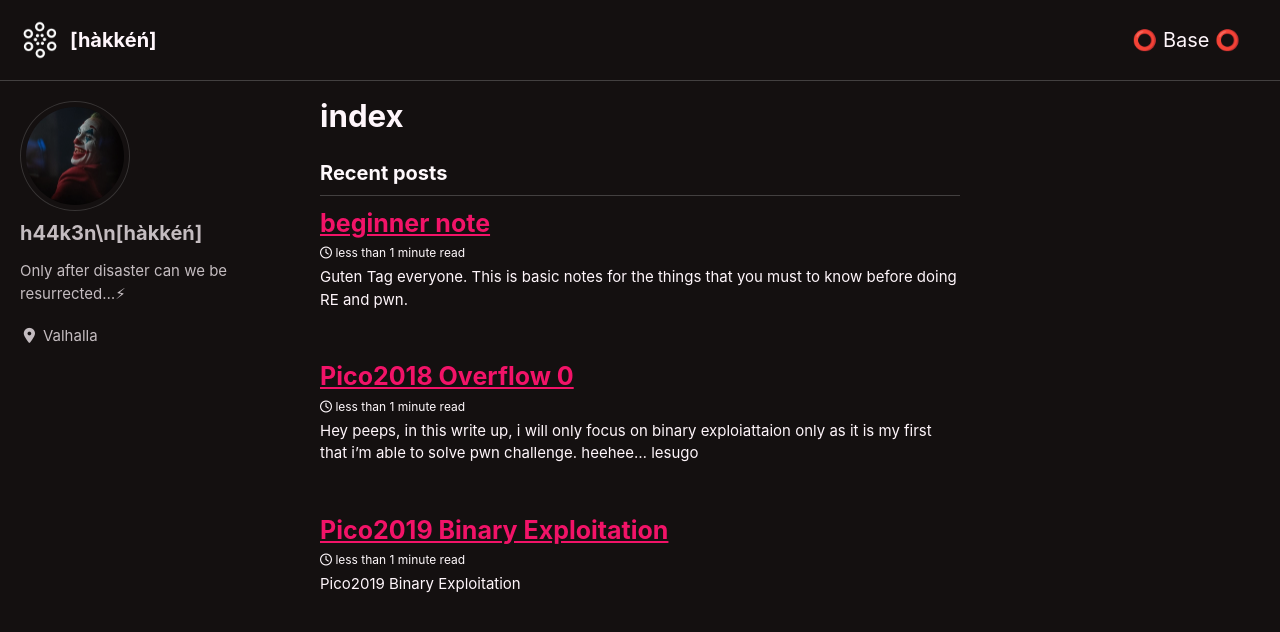
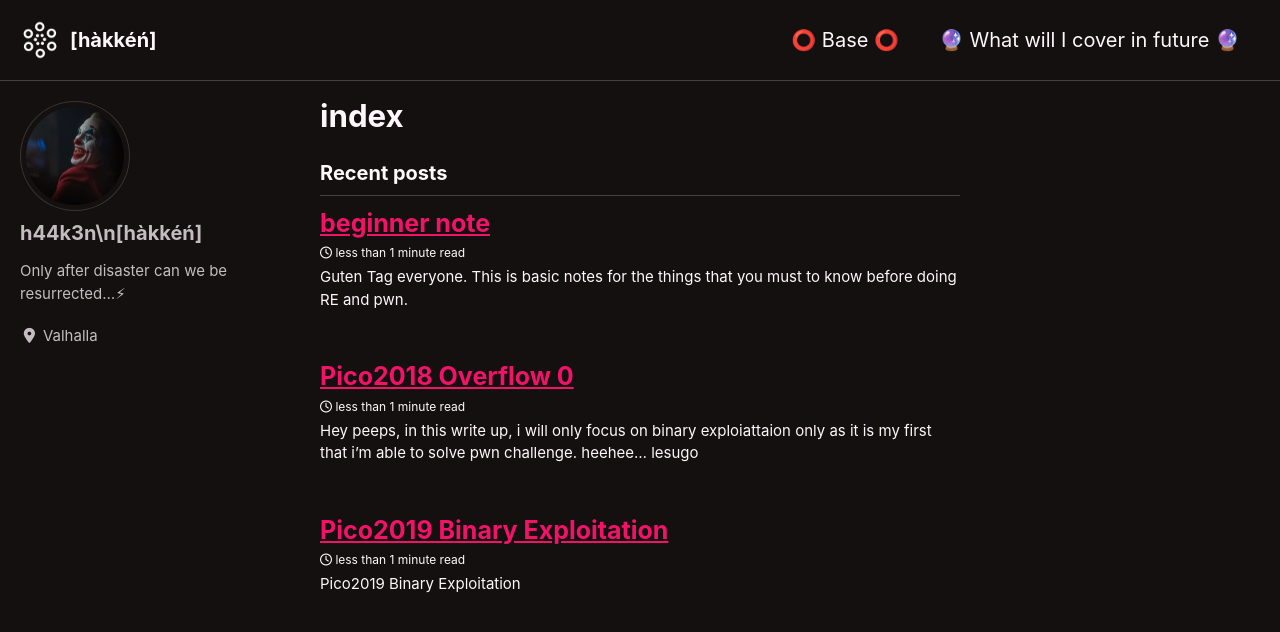
Before and after one commit to n3kk4h/n3kk4h.github.io, a Jekyll site: the page built from index.html, in a window 1280 px wide and 900 px high. Shown: the top 632 px of the window. Built offline with Jekyll 4.4.1, drawn with Linux system fonts in a browser that asks for light colours; cached includes are drawn as plain includes; nearby versions of some CDN libraries; the list of posts is cut into pages by our own code.

Commit message:
Update navigation.yml

```diff
--- a/_data/navigation.yml
+++ b/_data/navigation.yml
@@ -2,6 +2,8 @@
 main:
   - title: "⭕ Base ⭕"
     url: https://h44k3n.github.io/
+  - title: "🔮 What will I cover in future 🔮"
+    url: https://h44k3n.github.io/future
 #  - title: "Home 🏠"
 #    url: https://fareedfauzi.github.io/
 #  - title: "CTF Checklist 🚩"
```
